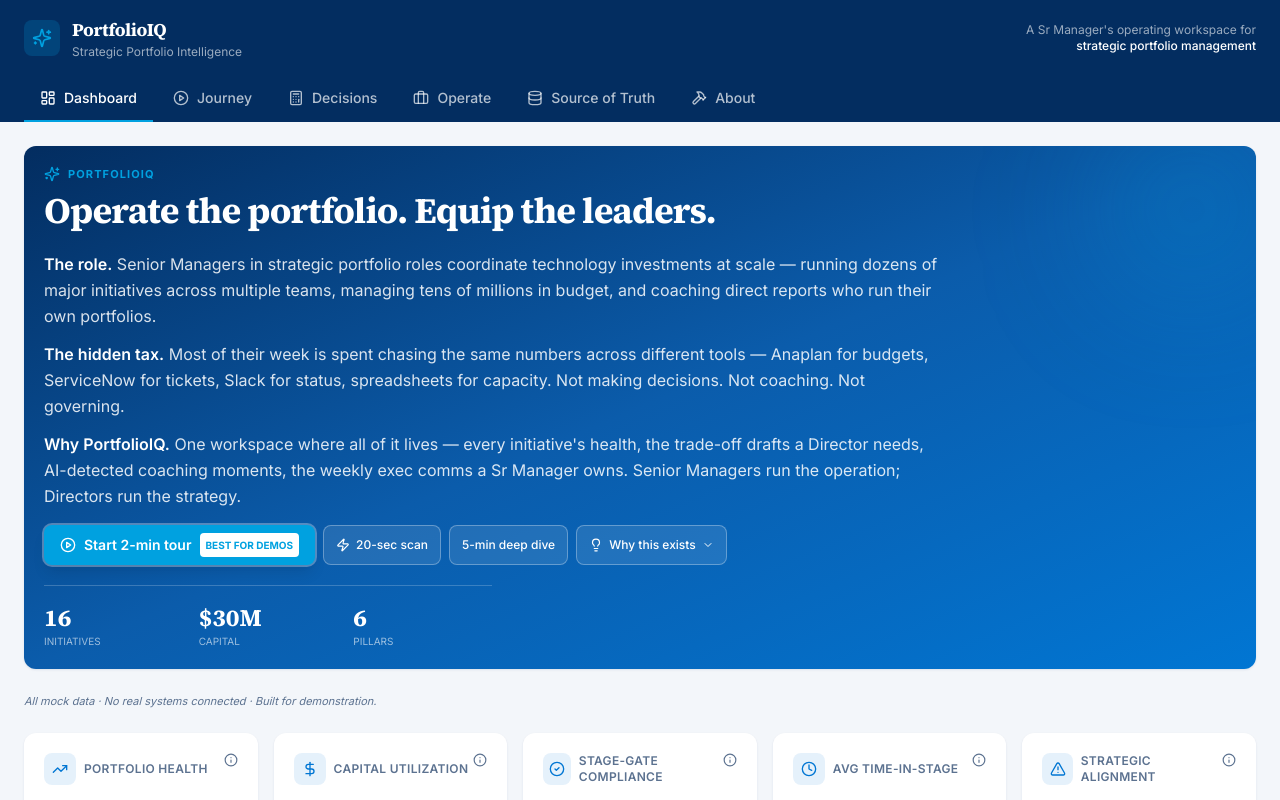
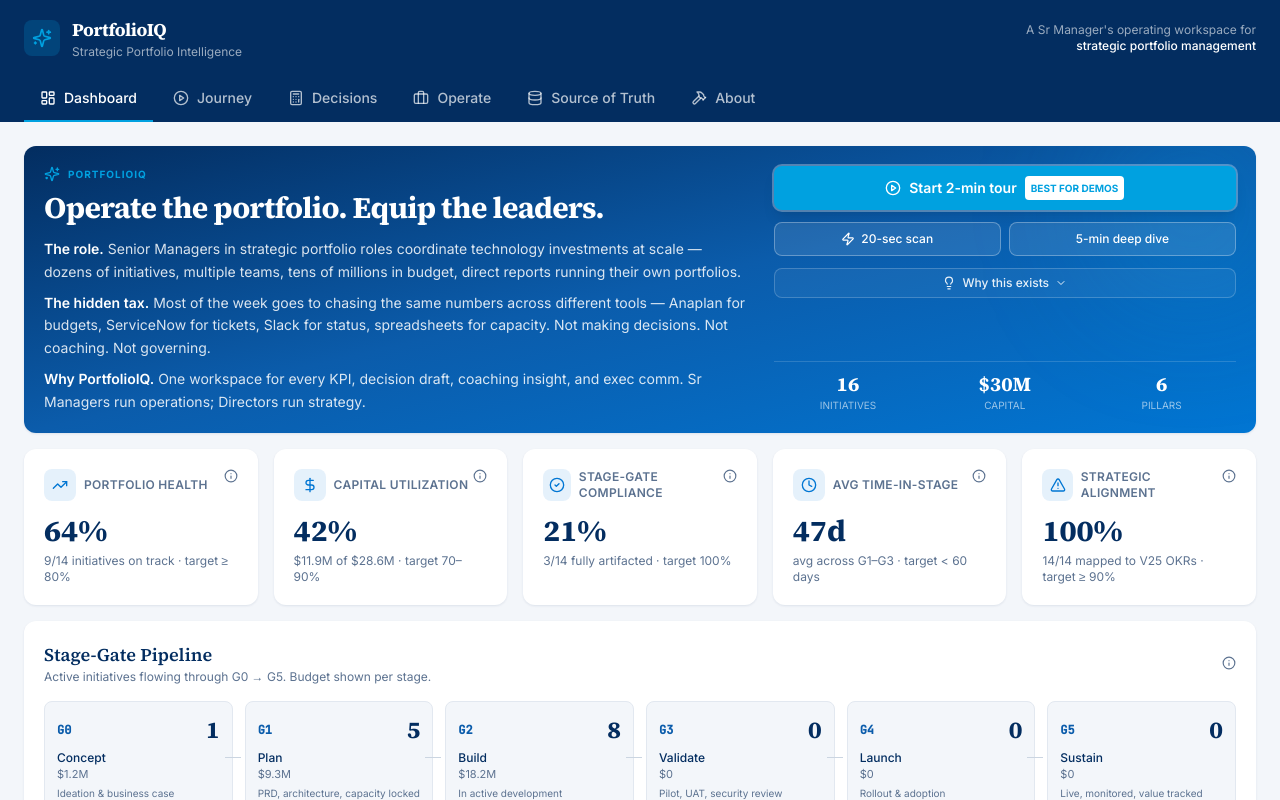
Before and after one commit to saurabhj1986/portfolioiq-demo, a React (Vite) app: page / in a window 1280 px wide. Shown: the top 800 px of the page. Built offline with nearby package versions, Linux system fonts and the light colour scheme.

Commit message:
Optimize space: 2-col hero (story 3/5, CTAs+stats 2/5), smaller h1, tighter paragraph spacing, remove redundant mock note, reduce section gap

```diff
--- a/src/components/Dashboard.jsx
+++ b/src/components/Dashboard.jsx
@@ -112,50 +112,59 @@ export default function Dashboard({ navigateTo, activeTour, onStartTour, tourSte
   }, []);
 
   return (
-    <div className="space-y-6">
-      {/* Compact Welcome / Tour CTA / About — was a separate tab, now the front matter of Dashboard */}
+    <div className="space-y-4">
+      {/* Compact 2-col hero: story left, actions+stats right */}
       <section className="card bg-gradient-to-br from-sfnavy via-sfdeep to-sfblue text-white relative overflow-hidden">
         <div className="absolute -right-8 -top-8 w-48 h-48 bg-sflight/20 rounded-full blur-3xl pointer-events-none" />
-        <div className="relative">
+        <div className="relative grid grid-cols-1 lg:grid-cols-5 gap-6">
+
+          {/* Left: story (3/5) */}
+          <div className="lg:col-span-3">
             <div className="flex items-center gap-2 mb-2">
               <Sparkles className="w-4 h-4 text-sflight" />
-            <span className="text-[11px] uppercase tracking-widest text-sflight font-bold">PortfolioIQ</span>
+              <span className="text-[10px] uppercase tracking-widest text-sflight font-bold">PortfolioIQ</span>
             </div>
-          <h1 className="text-3xl md:text-4xl font-serif font-bold leading-tight tracking-tight">Operate the portfolio. Equip the leaders.</h1>
-          <div className="mt-5 space-y-3 max-w-4xl text-base text-white/85 leading-relaxed">
+            <h1 className="text-2xl md:text-3xl font-serif font-bold leading-tight tracking-tight">Operate the portfolio. Equip the leaders.</h1>
+            <div className="mt-3 space-y-2 text-sm text-white/85 leading-relaxed">
               <p>
                 <span className="font-semibold text-white">The role.</span>{' '}
-              Senior Managers in strategic portfolio roles coordinate technology investments at scale — running dozens of major initiatives across multiple teams, managing tens of millions in budget, and coaching direct reports who run their own portfolios.
+                Senior Managers in strategic portfolio roles coordinate technology investments at scale — dozens of initiatives, multiple teams, tens of millions in budget, direct reports running their own portfolios.
               </p>
               <p>
                 <span className="font-semibold text-white">The hidden tax.</span>{' '}
-              Most of their week is spent chasing the same numbers across different tools — Anaplan for budgets, ServiceNow for tickets, Slack for status, spreadsheets for capacity. Not making decisions. Not coaching. Not governing.
+                Most of the week goes to chasing the same numbers across different tools — Anaplan for budgets, ServiceNow for tickets, Slack for status, spreadsheets for capacity. Not making decisions. Not coaching. Not governing.
               </p>
               <p>
                 <span className="font-semibold text-white">Why PortfolioIQ.</span>{' '}
-              One workspace where all of it lives — every initiative's health, the trade-off drafts a Director needs, AI-detected coaching moments, the weekly exec comms a Sr Manager owns. Senior Managers run the operation; Directors run the strategy.
+                One workspace for every KPI, decision draft, coaching insight, and exec comm. Sr Managers run operations; Directors run strategy.
               </p>
             </div>
-          <div className="flex flex-wrap gap-2 mt-4">
-            <button onClick={() => onStartTour && onStartTour('2m')} className="bg-sflight text-white rounded-lg px-4 py-2 font-semibold hover:bg-sfblue transition flex items-center gap-2 text-sm shadow-lg ring-2 ring-white/30">
+          </div>
+
+          {/* Right: actions + stats (2/5) */}
+          <div className="lg:col-span-2 flex flex-col gap-3">
+            <button onClick={() => onStartTour && onStartTour('2m')} className="bg-sflight text-white rounded-lg px-4 py-2.5 font-semibold hover:bg-sfblue transition flex items-center justify-center gap-2 text-sm shadow-lg ring-2 ring-white/30">
               <PlayCircle className="w-4 h-4" /> Start 2-min tour
               <span className="text-[10px] bg-white text-sflight rounded px-1.5 py-0.5 font-bold">BEST FOR DEMOS</span>
             </button>
-            <button onClick={() => onStartTour && onStartTour('20s')} className="bg-white/10 text-white border border-white/30 rounded-lg px-3 py-2 font-medium hover:bg-white/20 transition flex items-center gap-1.5 text-xs">
+            <div className="grid grid-cols-2 gap-2">
+              <button onClick={() => onStartTour && onStartTour('20s')} className="bg-white/10 text-white border border-white/30 rounded-lg px-3 py-2 font-medium hover:bg-white/20 transition flex items-center justify-center gap-1.5 text-xs">
                 <Zap className="w-3.5 h-3.5" /> 20-sec scan
               </button>
               <button onClick={() => onStartTour && onStartTour('5m')} className="bg-white/10 text-white border border-white/30 rounded-lg px-3 py-2 font-medium hover:bg-white/20 transition text-xs">
                 5-min deep dive
               </button>
-            <button onClick={() => setPrfaqOpen(o => !o)} className="bg-white/10 text-white border border-white/30 rounded-lg px-3 py-2 font-medium hover:bg-white/20 transition flex items-center gap-1.5 text-xs">
+            </div>
+            <button onClick={() => setPrfaqOpen(o => !o)} className="bg-white/5 text-white/90 border border-white/20 rounded-lg px-3 py-1.5 font-medium hover:bg-white/15 transition flex items-center justify-center gap-1.5 text-xs">
               <Lightbulb className="w-3.5 h-3.5" /> {prfaqOpen ? 'Hide' : 'Why'} this exists <ChevronDown className={`w-3 h-3 transition-transform ${prfaqOpen ? 'rotate-180' : ''}`} />
             </button>
+            <div className="mt-auto pt-3 border-t border-white/15 grid grid-cols-3 gap-2 text-center">
+              <div><div className="text-xl font-serif font-bold leading-none">16</div><div className="text-[10px] uppercase text-white/60 mt-1">Initiatives</div></div>
+              <div><div className="text-xl font-serif font-bold leading-none">$30M</div><div className="text-[10px] uppercase text-white/60 mt-1">Capital</div></div>
+              <div><div className="text-xl font-serif font-bold leading-none">6</div><div className="text-[10px] uppercase text-white/60 mt-1">Pillars</div></div>
             </div>
-          <div className="grid grid-cols-3 gap-4 mt-5 pt-4 border-t border-white/20 max-w-md">
-            <div><div className="text-2xl font-serif font-bold">16</div><div className="text-[10px] uppercase text-white/60">Initiatives</div></div>
-            <div><div className="text-2xl font-serif font-bold">$30M</div><div className="text-[10px] uppercase text-white/60">Capital</div></div>
-            <div><div className="text-2xl font-serif font-bold">6</div><div className="text-[10px] uppercase text-white/60">Pillars</div></div>
           </div>
+
         </div>
       </section>
 
@@ -185,8 +194,6 @@ export default function Dashboard({ navigateTo, activeTour, onStartTour, tourSte
         </section>
       )}
 
-      {/* Mock data note */}
-      <div className="text-[11px] text-sfmuted italic">All mock data · No real systems connected · Built for demonstration.</div>
 
       {/* KPI Strip */}
       <section className="grid grid-cols-1 md:grid-cols-5 gap-4">
```
Lines whose indentation alone changed are shown as unchanged.
